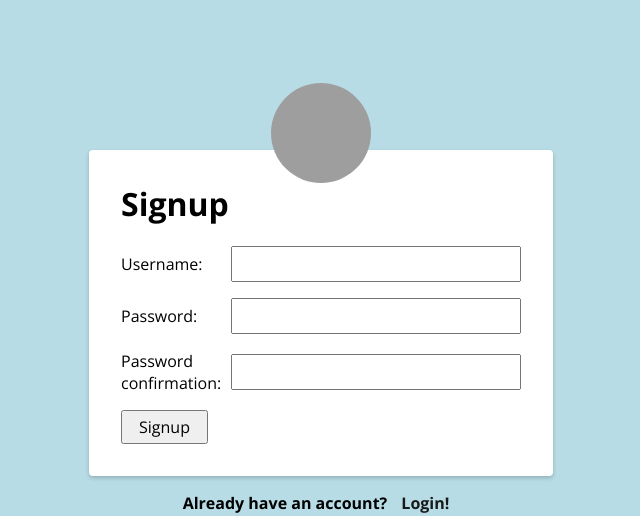
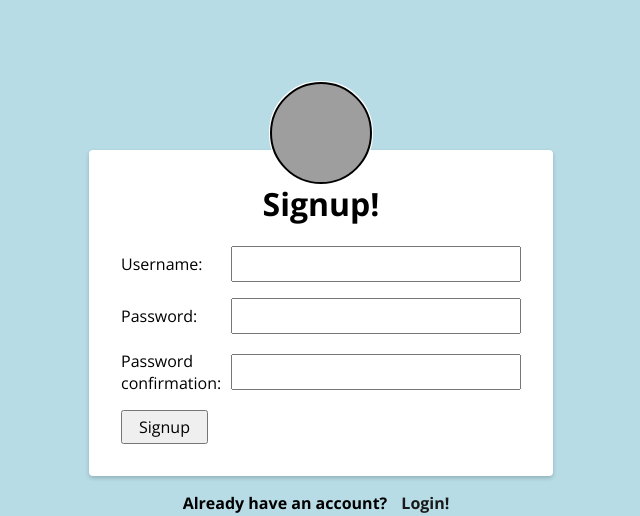
Before and after one commit to aphamdev/inner-view, a Django app: page /accounts/signup/ in a window 1280 px wide. Shown: the part 15-531 px from the top of the page, without its empty margins (319-959 px from the left). Run offline with Django 4.2, Linux system fonts and the light colour scheme; grey boxes are pictures that could not be loaded.

Commit message:
First Draft Completed

```diff
--- a/accounts/templates/accounts/login.html
+++ b/accounts/templates/accounts/login.html
@@ -10,7 +10,7 @@
         </div>
         <div class="login-form">
         <img src="https://cdn-icons-png.flaticon.com/128/1177/1177568.png" class="avatar">
-            <h1 class="center-text">Login to InnerView</h1>
+            <h1 class="center-text">Login!</h1>
             <form method="post">
                 {% csrf_token %}
                 {{ form.as_p }}
--- a/accounts/templates/accounts/signup.html
+++ b/accounts/templates/accounts/signup.html
@@ -7,7 +7,7 @@
     <main class="LoginFormat">
         <div class="signup-form">
             <img src="https://cdn-icons-png.flaticon.com/128/1177/1177568.png" class="avatar2">
-            <h1>Signup</h1>
+            <h1 class="center-text">Signup!</h1>
             <form method="post">
                 {% csrf_token %}
                 {{ form.as_p }}
--- a/tracker/static/css/tracker.css
+++ b/tracker/static/css/tracker.css
@@ -26,14 +26,16 @@ select {
 /* Set the background color of all pages */
 html, body {
   background-color: #b7dce5;
+
 }
+
 
 /* Set the style of the navigation list */
 header nav ul {
   background-color: white;
   border-bottom: 1px solid #CCC;
   box-sizing: border-box;
-  list-style: none;
+  /* list-style: none; */
   margin-top: -100px;
   margin-bottom: 2em;
   padding: 0 0 0 1em;
@@ -239,6 +241,7 @@ table {
   position: absolute;
   top: 98px;
   left: calc(50% - 50px);
+  outline: auto;
 }
 
 .center-text {
@@ -270,7 +273,3 @@ a:hover {
   padding-bottom: 10px;
 
 }
-
-#logo {
-  width: 150px;
-}
--- a/tracker/templates/base.html
+++ b/tracker/templates/base.html
@@ -10,6 +10,7 @@
         <link rel="stylesheet" href="{% static 'css/tracker.css' %}">
     </head>
     <body>
+
         <header>
             <nav>
                 <ul>
```
Also changed, not shown: db.sqlite3.
